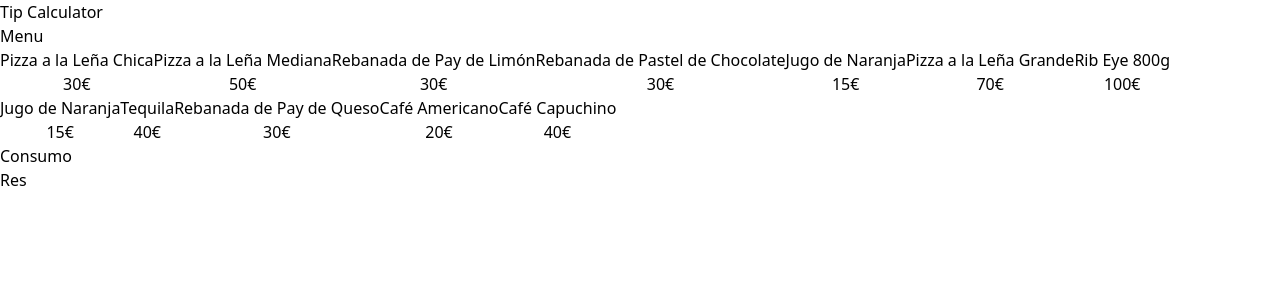
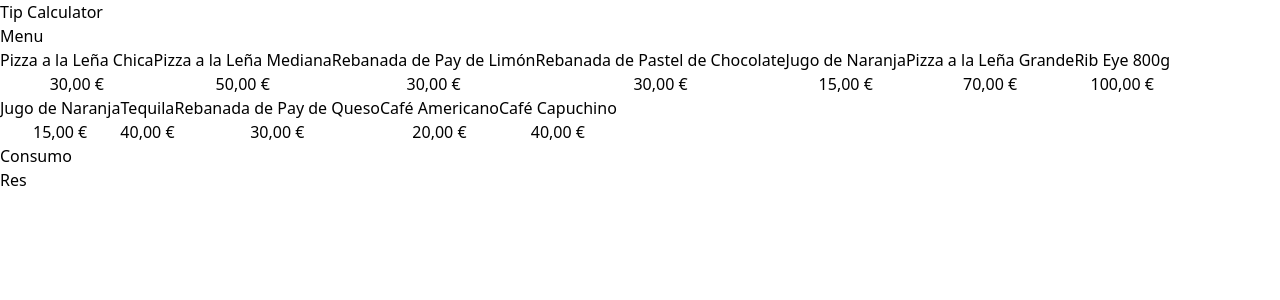
Before and after one commit to edsola/tip-calculator, a React (Vite) app: page / in a window 1280 px wide. Shown: the top 300 px of the page. Built offline with nearby package versions, Linux system fonts and the light colour scheme.

Commit message:
formatCurrency function

```diff
--- a/src/components/MenuItem.tsx
+++ b/src/components/MenuItem.tsx
@@ -1,3 +1,4 @@
+import { formatCurrency } from "../helpers"
 import type { MenuItem } from "../types/types"
 
 type MenuItemProps = {
@@ -13,7 +14,7 @@ export default function MenuItem({item, addItem} : MenuItemProps) {
     >
 
         <p>{item.name}</p>
-        <p className=" font-black ">{item.price}€</p>
+        <p className=" font-black ">{formatCurrency(item.price)}</p>
     </button>
   )
 }
--- a/src/components/OrderContents.tsx
+++ b/src/components/OrderContents.tsx
@@ -1,3 +1,4 @@
+import { formatCurrency } from "../helpers"
 import { OrderItem } from "../types/types"
 
 type OrderContentProps = {
@@ -15,7 +16,7 @@ export default function OrderContents({order} : OrderContentProps) {
                 : (
                     order.map(item => (
                         <div key={item.id}>
-                            <p>{item.name} - {item.price}€</p>
+                            <p>{item.name} - {formatCurrency(item.price)}</p>
                         </div>
                     ))
                 )}
--- /dev/null
+++ b/src/helpers/index.ts
@@ -0,0 +1,5 @@
+export function formatCurrency(quantity: number) {
+    return new Intl.NumberFormat('es-ES', {
+        style: 'currency', currency: 'EUR'
+    }).format(quantity)
+}
```
